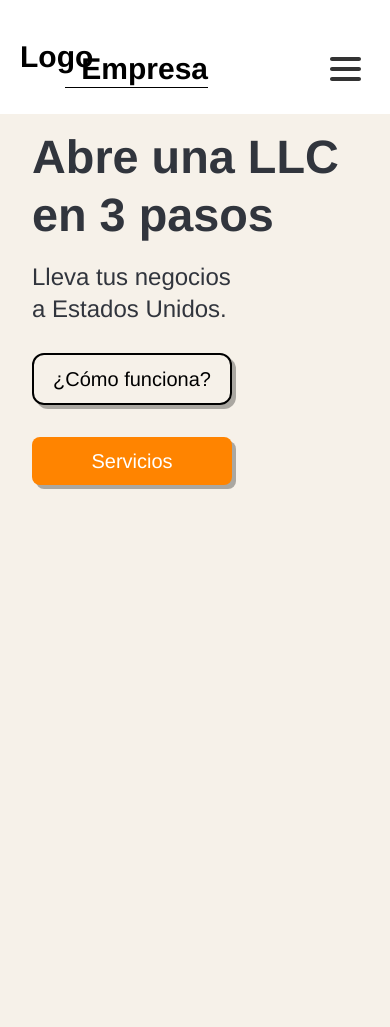
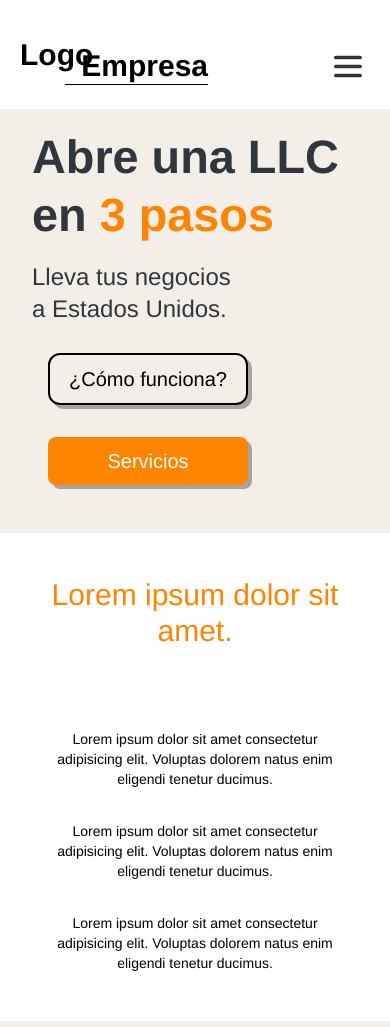
Before and after one commit to Fraanlol/BusinessPage, a Next.js app: page / in a window 390 px wide. Before the commit the page ends 844 px from the top, so only its background shows below. Built offline with nearby package versions, Linux system fonts and the light colour scheme.

Commit message:
Responsive update

```diff
--- a/app/content.tsx
+++ b/app/content.tsx
@@ -4,6 +4,23 @@ export default function Content() {
         {/* <svg xmlns="http://www.w3.org/2000/svg" width="1439" height="366" viewBox="0 0 1439 366" fill="none">
             <path d="M0 0H1439V294.366L719.5 366L0 294.366V0Z" fill="white"/>
         </svg> */}
+        <div id="chevron" className="items-center">
+            <h2 className="chevron-title text-3xl mb-12 pt-8">
+                Lorem ipsum dolor sit amet.
+            </h2>
+            <div className="chevron-copy flex flex-row gap-x-8 text-sm lg:text-lg w-full md:w-4/5 justify-center">
+                <div className="addon-right"></div>
+                <div className="chevron-item">
+                    <p>Lorem ipsum dolor sit amet consectetur adipisicing elit. Voluptas dolorem natus enim eligendi tenetur ducimus.</p>
+                </div>
+                <div className="chevron-item">
+                    <p>Lorem ipsum dolor sit amet consectetur adipisicing elit. Voluptas dolorem natus enim eligendi tenetur ducimus.</p>
+                </div>
+                <div className="chevron-item">
+                    <p>Lorem ipsum dolor sit amet consectetur adipisicing elit. Voluptas dolorem natus enim eligendi tenetur ducimus.</p>
+                </div>
+            </div>
+        </div>
     </section>
   )
 }
--- a/app/globals.css
+++ b/app/globals.css
@@ -3,7 +3,7 @@
 @tailwind utilities;
 
 body {
-  background:#F6F1E9;
+  background:#f3eee8;
   font-family: "Raleway", Helvetica, Arial !important;
 }
 
@@ -23,10 +23,26 @@ body {
     margin-bottom: .5rem;
   }
 
+  .chevron-copy{
+    flex-direction: column;
+    max-width: 300px;
+    row-gap: 2rem;
+  }
+
 }
 
 .hero-section{
   height: 650px;
+}
+
+@media only screen and (max-width: 1024px){
+  .hero-section{
+    height: fit-content;
+  }
+
+  .color-pdt{
+    color: #FF8400;
+  }
 }
 
 a{
@@ -56,7 +72,7 @@ a{
 
 }
 .navWrapper{
-  min-height: 10vh;
+  min-height: 5rem;
   transition: min-height 500ms cubic-bezier(.4,0,.6,1) 80ms;
 }
 
@@ -95,3 +111,45 @@ a{
   align-items: center;
   box-shadow: #0000004f 4px 4px;
 }
+
+#chevron {
+  display: flex;
+  flex-direction: column;
+  text-align: center;
+  padding: 12px;
+  margin-bottom: 6px;
+  height: fit-content;
+  padding-bottom: 3rem;
+  width: 100%;
+  background: white;
+}
+/* #chevron:before {
+  content: '';
+  position: relative;
+  display: inline-block;
+  top: 50px;
+  left: 3px;
+  height: 100%;
+  width: 50%;
+  background: white;
+  transform: skew(0deg, 6deg);
+}
+#chevron:after {
+  content: '';
+  position: relative;
+  display: inline-block;
+  top: 50px;
+  right: -2px;
+  height: 100%;
+  width: 50%;
+  background: white;
+  transform: skew(0deg, -6deg);
+} */
+
+.chevron-title{
+  color:#FF8400
+}
+
+.chevron-copy{
+  display: flex;
+}
--- a/app/navbar.tsx
+++ b/app/navbar.tsx
@@ -16,7 +16,7 @@ export default function NavBar() {
     }
     return (
       <nav className="block h-32 lg:h-20 z-10">
-        <div className="navWrapper fixed w-full flex flex-row justify-around items-center lg:items-center p-5 bg-white">
+        <div className="navWrapper w-full flex flex-row justify-around items-center lg:items-center p-5 bg-white">
           <div className="logoContainer flex-1 text-3xl lg:text-2xl font-bold text-center flex flex-row justify-start lg:justify-center items-center">
             <p>Logo</p>
             <p className="pl-4 pt-2 relative right-7 top-2 border-b border-black">Empresa</p>
@@ -36,16 +36,19 @@ export default function NavBar() {
           </div>
           <div className="self-start flex-1 text-xl font-thin lg:hidden flex justify-end pt-6">
             <Player speed={3} onEvent={event => {
+              console.log(event)
             if (event === 'load'){
               addEvent();
             }
             if (event == 'frame' && playerRef.current?.state.instance?.isPaused !== true){
-              if(playerRef.current?.state.seeker == 70){
-                playerRef.current.pause();
-                playerRef.current.setSeeker(71);
+              if(playerRef.current!.state.seeker >= 65 && playerRef.current!.state.seeker <= 70){
+                console.log('YES');
+                playerRef.current!.pause();
+                playerRef.current!.setSeeker(71);
               }
             }
-          }} src={AionData} ref={playerRef}  style={{ height: '50px', width: '50px' }} className='z-10 relative'></Player>
+          }} src={AionData} ref={playerRef}  style={{ height: '45px', width: '45px' }} className='z-10 relative'>
+          </Player>
             <ul id='bgmenu' className="flex text-2xl flex-col absolute top-0 right-0 bg-navbur bg-opacity-100 pt-32 pl-10 md:pl-20 w-full h-100 justify-start items-start">
               <li className='py-6 hover:border-b cursor-pointer'>Servicios</li>
               <li className='py-6 hover:border-b cursor-pointer'><a href="#">Blog</a></li>
--- a/app/page.tsx
+++ b/app/page.tsx
@@ -11,11 +11,11 @@ export default function Home() {
         <div className="section-content h-fit">
           <div className="copyContainer h-full w-full flex justify-start flex-col pl-5 items-start mb-4 lg:w-full lg:justify-center">
               <h1 className='text-12vw font-bold leading-tight mb-4 lg:text-7xl'>
-                Abre una LLC <br />en 3 pasos
+                Abre una LLC <br />en <span className="whitespace-nowrap color-pdt">3 pasos</span>
               </h1>
               <h3 className='text-2xl font-normal mb-5'>Lleva tus negocios a Estados Unidos.</h3>
           </div>
-          <div className="hero-cta flex flex-row gap-8 items-start lg:px-8">
+          <div className="hero-cta flex flex-row gap-8 items-start lg:pr-12 pl-4 mb-12">
             <div className="button btn-learn border-2 rounded-xl border-black text-xl shadow-2xl py-6"><a>¿Cómo funciona?</a></div>
             <div className="button btn-services rounded-lg text-xl shadow-2xl py-6"><a>Servicios</a></div>
           </div>
```
